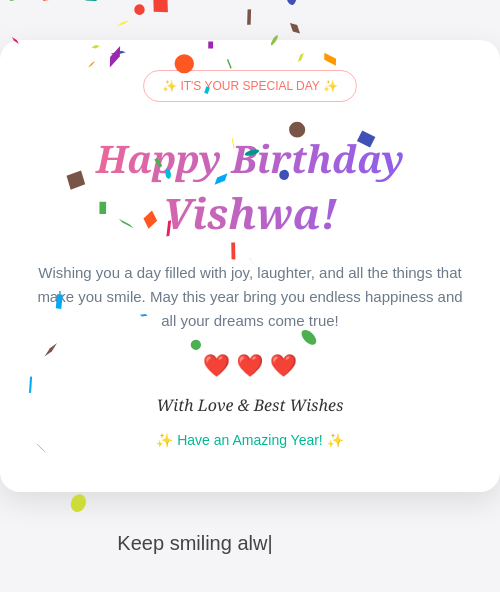
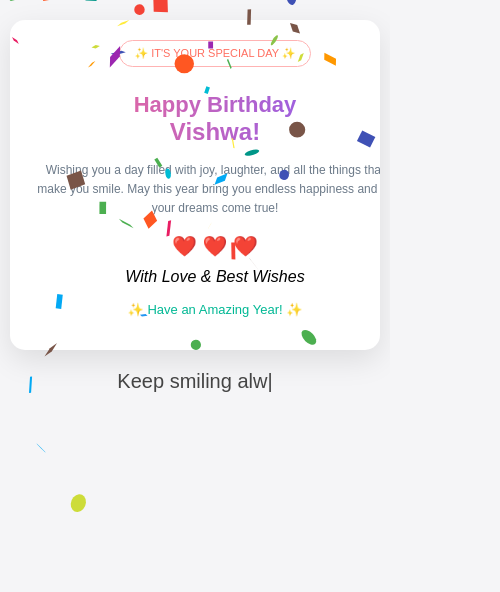
Before and after one commit to DhanalakshmiPooja-J/Birthday_Surprise, a React (Create React App) app: page / in a window 390 px wide. Both pictures are taken after a click on the button "🎁 Click for your Birthday Surprise". Shown: the top 592 px of the page, 500 px wide, since content can reach past the window. Built offline with nearby package versions, Linux system fonts and the light colour scheme.

Commit message:
first commit

```diff
--- a/src/BirthdayCard.css
+++ b/src/BirthdayCard.css
@@ -1,7 +1,10 @@
+/* Container */
 .card {
   display: flex;
-  width: 500px;
-  margin: 40px auto;
+  flex-direction: row;
+  max-width: 900px;
+  width: 95%;
+  margin: 20px auto;
   border-radius: 20px;
   overflow: hidden;
   background: #fff;
@@ -20,30 +23,26 @@
 }
 
 /* RIGHT */
-.right {
-  width: 60%;
-  padding: 40px;
+.center {
+  width: 100%;
+  padding: 30px;
   text-align: center;
 }
-.center{
-    padding: 30px;
-     text-align: center
-}
 
+/* TAG */
 .tag {
   display: inline-block;
-  padding: 8px 18px;
+  padding: 6px 14px;
   border-radius: 20px;
   border: 1px solid #ffb3b3;
   color: #ff6f61;
-  font-size: 12px;
-  margin-bottom: 20px;
+  font-size: 11px;
+  margin-bottom: 15px;
 }
 
+/* TITLE */
 .title {
-  font-size: 38px;
-  font-style: italic;
-  font-family:Cambria, Cochin, Georgia, Times, 'Times New Roman', serif;
+  font-size: 32px;
   margin: 10px 0;
   font-weight: 600;
   background: linear-gradient(90deg, #ff6a88, #7a5cff);
@@ -53,41 +52,101 @@
 
 .title span {
   display: block;
-  font-size: 42px;
+  font-size: 36px;
 }
 
+/* MESSAGE */
 .message {
-  font-size: 15px;
+  font-size: 14px;
   color: #6c7a89;
   line-height: 1.6;
-  margin: 20px 0;
-}
-
-.hearts {
-  font-size: 22px;
   margin: 15px 0;
 }
 
+/* HEARTS */
+.hearts {
+  font-size: 20px;
+  margin: 10px 0;
+}
+
+/* SIGNATURE */
 .signature {
   font-style: italic;
-  font-family:Cambria, Cochin, Georgia, Times, 'Times New Roman', serif;
   margin-top: 10px;
-  color: #333;
 }
 
+/* FOOTER */
 .footer {
-  margin-top: 10px;
+  margin-top: 8px;
   color: #00b894;
-  font-size: 14px;
+  font-size: 13px;
 }
 
-/* Gallery */
+/* GALLERY */
 .gallery {
-  margin-top: 20px;
+  margin-top: 15px;
 }
 
 .gallery img {
-  width: 120px;
-  margin: 5px;
-  border-radius: 10px;
+  width: 90px;
+  margin: 4px;
+  border-radius: 8px;
 }
+
+/* ---------------- MOBILE FIX ---------------- */
+@media (max-width: 768px) {
+  .card {
+    flex-direction: column;
+    border-radius: 15px;
+  }
+
+  .left {
+    width: 100%;
+    height: 220px;
+  }
+
+  .left img {
+    height: 100%;
+  }
+
+  .center {
+    width: 100%;
+    padding: 20px;
+  }
+
+  .title {
+    font-size: 26px;
+  }
+
+  .title span {
+    font-size: 28px;
+  }
+
+  .message {
+    font-size: 13px;
+  }
+
+  .gallery img {
+    width: 70px;
+  }
+}
+
+/* EXTRA SMALL DEVICES */
+@media (max-width: 480px) {
+  .title {
+    font-size: 22px;
+  }
+
+  .title span {
+    font-size: 24px;
+  }
+
+  .message {
+    font-size: 12px;
+  }
+
+  .btn {
+    width: 90%;
+    font-size: 18px;
+  }
+}
```
